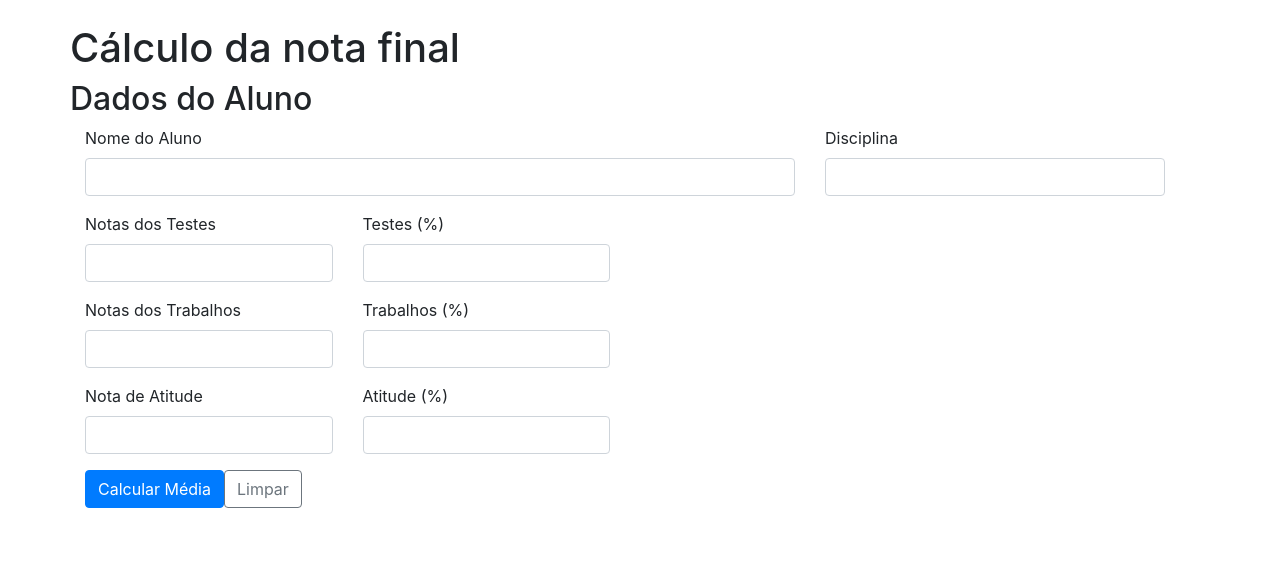
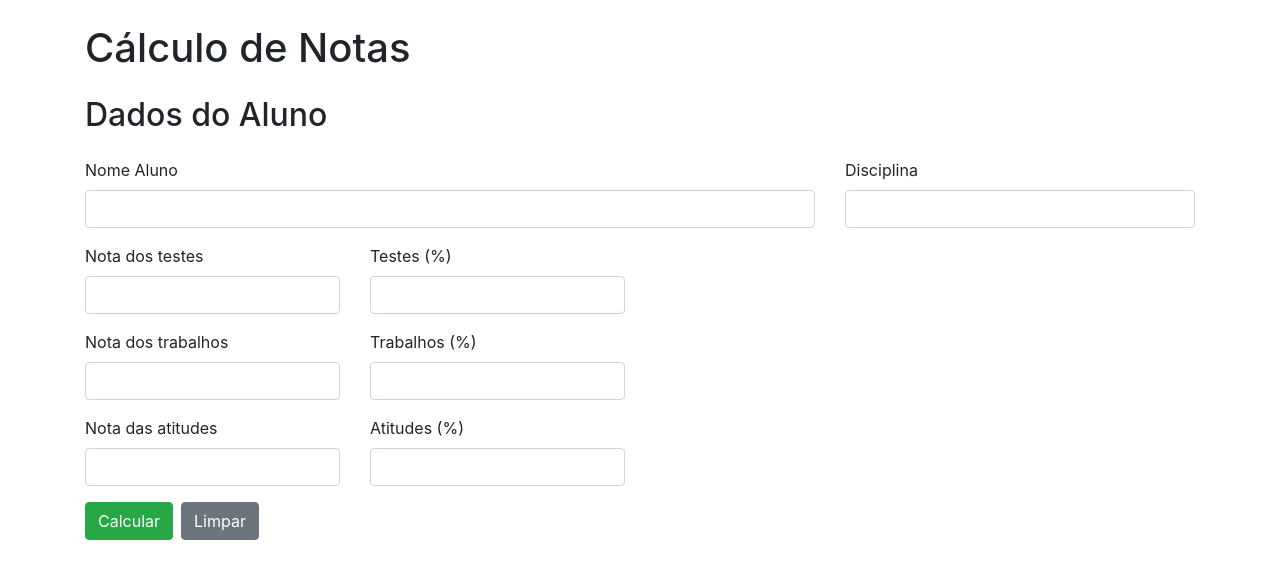
Before and after one commit to Rompante/REACT-APP-1, a React (Vite) app: page / in a window 1280 px wide. Shown: the top 578 px of the page. Built offline with nearby package versions, Linux system fonts and the light colour scheme.

Commit message:
atualização

```diff
--- a/src/Notas.jsx
+++ b/src/Notas.jsx
@@ -1,172 +1,248 @@
 import React, { useState } from 'react';
-
-
 
 function Notas() {
 
     const [formData, setFormData] = useState({
-        nome: '',
+        nomeAluno: '',
         disciplina: '',
-        notasTestes: '',
-        testes: '',
-        notasTrabalhos: '',
-        trabalhos: '',
-        notaAtitude: '',
-        atitude: ''
-    });
+        notaTestes: '',
+        testesPC: '',
+        notaTrabalhos: '',
+        trabalhosPC: '',
+        notaAtitudes: '',
+        atitudes: '',
+        atitudesPC: '',
+    })
 
-    function controlNotasTestes(e) {
-        const value = e.target.value;
-        if (value < 0) {
-            setFormData({ ...formData, notasTestes: 0 });
-        } else if (value > 20) {
-            setFormData({ ...formData, notasTestes: 20 });
+    const [notas, setNotas] = useState([])
+
+    const [dadosSubmetidos, setDadosSubmetidos] = useState(null);
+
+    function handleSubmit(e) {
+        e.preventDefault();
+
+        const novaNota = {
+            id: Date.now(),
+            nomeAluno: formData.nomeAluno,
+            disciplina: formData.disciplina,
+            notaTestes: formData.notaTestes,
+            testesPC: formData.testesPC,
+            notaTrabalhos: formData.notaTrabalhos,
+            trabalhosPC: formData.trabalhosPC,
+            notaAtitudes: formData.notaAtitudes,
+            atitudesPC: formData.atitudesPC,
+        };
+
+        setNotas([...notas, novaNota]);
+
+        // MOSTRAR DADOS NO CARD
+        setDadosSubmetidos(novaNota);
+    }
+
+    function novaNota() {
+        const novaNota = {
+            id: Date.now(), // gera um ID único com base no timestamp
+            nomeAluno: formData.nomeAluno,
+            disciplina: formData.disciplina,
+            notaTestes: formData.notaTestes,
+            testesPC: formData.testesPC,
+            notaTrabalhos: formData.notaTrabalhos,
+            trabalhosPC: formData.trabalhosPC,
+            notaAtitudes: formData.notaAtitudes,
+            atitudes: formData.atitudes,
+        };
+        setFormData(novaNota);
+        setNotas([...notas, novaNota]);
+        setDadosSubmetidos(null);
+    }
+
+    function limparFormulario() {
+        setFormData({ id: '', nomeAluno: '', disciplina: '', notaTestes: '', testesPC: '', testesPC: '', notaTrabalhos: '', trabalhosPC: '', notaAtitudes: '', atitudes: '', atitudesPC: '' });
+        setDadosSubmetidos(null);
+    }
+
+    function eliminaNota(id) {
+        setNotas(notas.filter((notas) => notas.id !== id));
+    }
+
+    function eliminaLista() {
+        setNotas([])
+    }
+
+    function calcularNotaFinal(dados) {
+        return (
+            (Number(dados.notaTestes) * Number(dados.testesPC) / 100) +
+            (Number(dados.notaTrabalhos) * Number(dados.trabalhosPC) / 100) +
+            (Number(dados.notaAtitudes) * Number(dados.atitudesPC) / 100)
+        ).toFixed(1);
+    }
+
+    function aprovacao(dados) {
+        const notaFinal = calcularNotaFinal(dados);
+
+        if (notaFinal >= 9.5) {
+            return "Aprovado";
         } else {
-            setFormData({ ...formData, notasTestes: value });
-        }
-    }
-    function controlTestes(e) {
-        const value = e.target.value;
-        if (value < 0) {
-            setFormData({ ...formData, testes: 0 });
-        } else if (value > 100) {
-            setFormData({ ...formData, testes: 100 });
-        } else {
-            setFormData({ ...formData, testes: value });
-        }
-    }
-    function controlNotasTrabalhos(e) {
-        const value = e.target.value;
-        if (value < 0) {
-            setFormData({ ...formData, notasTrabalhos: 0 });
-        } else if (value > 20) {
-            setFormData({ ...formData, notasTrabalhos: 20 });
-        } else {
-            setFormData({ ...formData, notasTrabalhos: value });
-        }
-    }
-    function controlTrabalhos(e) {
-        const value = e.target.value;
-        if (value < 0) {
-            setFormData({ ...formData, trabalhos: 0 });
-        } else if (value > 100) {
-            setFormData({ ...formData, trabalhos: 100 });
-        } else {
-            setFormData({ ...formData, trabalhos: value });
-        }
-    }
-    function controlNotaAtitude(e) {
-        const value = e.target.value;
-        if (value < 0) {
-            setFormData({ ...formData, notaAtitude: 0 });
-        } else if (value > 20) {
-            setFormData({ ...formData, notaAtitude: 20 });
-        } else {
-            setFormData({ ...formData, notaAtitude: value });
+            return "Reprovado";
         }
     }
 
-    function controlAtitude(e) {
-        const value = e.target.value;
-        if (value < 0) {
-            setFormData({ ...formData, atitude: 0 });
-        } else if (value > 100) {
-            setFormData({ ...formData, atitude: 100 });
-        } else {
-            setFormData({ ...formData, atitude: value });
-        }
-    }
+    return (
 
-    function mediaTresNotas(e) {
-        e.preventDefault();
-        const media = (parseFloat(formData.notasTestes) + parseFloat(formData.notasTrabalhos) + parseFloat(formData.notaAtitude)) / 3;
-        alert(`A média das três notas é: ${media.toFixed(2)}`);
-        if (media >= 9.5) {
-            alert('Aprovado!');
-        } else {
-            alert('Reprovado!');
-        }
-    }
+        <div className="mt-4 row">
+            <h1 className="col-12 mb-4">Cálculo de Notas</h1>
+            <h2 className='col-12 mb-4'>Dados do Aluno</h2>
 
-    function limparFormulario() {
-        setFormData({
-            nome: '',
-            disciplina: '',
-            notasTestes: '',
-            testes: '',
-            notasTrabalhos: '',
-            trabalhos: '',
-            notaAtitude: '',
-            atitude: ''
-        });
-    }
+            <div className="col-8">
+                <form onSubmit={handleSubmit}>
+                    {/* Cada campo é controlado — o valor vem do estado React */}
+                    <div className="form-group">
+                        <label>Nome Aluno</label>
+                        <input type="text" className="form-control" value={formData.nomeAluno} onChange={(e) =>
 
-
-    return (
-        <div className="mt-4 row">
-
-            <div className="w-100">
-                <h1>Cálculo da nota final</h1>
-                <h2>Dados do Aluno</h2>
+                            setFormData({ ...formData, nomeAluno: e.target.value })} required />
                     </div>
-
-            <form className="col-12 row">
-                <div className="col-8">
-                    <div className="form-group">
-                        <label>Nome do Aluno</label>
-                        <input type="text" className="form-control" value={formData.nome} onChange={(e) =>
-                            setFormData({ ...formData, nome: e.target.value })} required />
-                    </div>
+                </form>
             </div>
 
             <div className="col-4">
+                <form onSubmit={handleSubmit}>
+                    {/* Cada campo é controlado — o valor vem do estado React */}
                     <div className="form-group">
                         <label>Disciplina</label>
                         <input type="text" className="form-control" value={formData.disciplina} onChange={(e) =>
+
                             setFormData({ ...formData, disciplina: e.target.value })} required />
-
                     </div>
+                </form>
             </div>
 
             <div className="col-3">
+                <form onSubmit={handleSubmit}>
+                    {/* Cada campo é controlado — o valor vem do estado React */}
                     <div className="form-group">
-                        <label>Notas dos Testes</label>
-                        <input type="number" className="form-control" value={formData.notasTestes} onChange={controlNotasTestes} required />
+                        <label>Nota dos testes</label>
+                        <input type="number" min="0" max="20" className="form-control" value={formData.notaTestes} onChange={(e) =>
+
+                            setFormData({ ...formData, notaTestes: e.target.value })} required />
+
                     </div>
-
-                    <div className="form-group">
-                        <label>Notas dos Trabalhos</label>
-                        <input type="number" className="form-control" value={formData.notasTrabalhos} onChange={controlNotasTrabalhos} required />
-                    </div>
-
-                    <div className="form-group">
-                        <label>Nota de Atitude</label>
-                        <input type="number" className="form-control" value={formData.notaAtitude} onChange={controlNotaAtitude} required />
-                    </div>
-                <button type="submit" className="btn btn-primary" onClick={mediaTresNotas}>Calcular Média</button>
-                <button type="button" className="btn btn-outline-secondary"
-                        onClick={limparFormulario}>Limpar</button>
+                </form>
             </div>
 
             <div className="col-3">
+                <form onSubmit={handleSubmit}>
+                    {/* Cada campo é controlado — o valor vem do estado React */}
                     <div className="form-group">
                         <label>Testes (%)</label>
-                        <input type="number" className="form-control" value={formData.testes} onChange={controlTestes} required />
+                        <input type="number" min="0" max="100" className="form-control" value={formData.testesPC} onChange={(e) =>
+
+                            setFormData({ ...formData, testesPC: e.target.value })} required />
                     </div>
+                </form>
+            </div>
+
+            <div className="col-6">
+            </div>
+
+            <div className="col-3">
+                <form onSubmit={handleSubmit}>
+                    {/* Cada campo é controlado — o valor vem do estado React */}
+                    <div className="form-group">
+                        <label>Nota dos trabalhos</label>
+                        <input type="number" min="0" max="20" className="form-control" value={formData.notaTrabalhos} onChange={(e) =>
+
+                            setFormData({ ...formData, notaTrabalhos: e.target.value })} required />
+                    </div>
+                </form>
+            </div>
+            <div className="col-3">
+                <form onSubmit={handleSubmit}>
+                    {/* Cada campo é controlado — o valor vem do estado React */}
                     <div className="form-group">
                         <label>Trabalhos (%)</label>
-                        <input type="number" className="form-control" value={formData.trabalhos} onChange={controlTrabalhos} required />
+                        <input type="number" min="0" max="100" className="form-control" value={formData.trabalhosPC} onChange={(e) =>
+
+                            setFormData({ ...formData, trabalhosPC: e.target.value })} required />
+                    </div>
+                </form>
             </div>
 
+            <div className="col-6">
+            </div>
+
+            <div className="col-3">
+                <form onSubmit={handleSubmit}>
+                    {/* Cada campo é controlado — o valor vem do estado React */}
                     <div className="form-group">
-                        <label>Atitude (%)</label>
-                        <input type="number" className="form-control" value={formData.atitude} onChange={controlAtitude} required />
+                        <label>Nota das atitudes</label>
+                        <input type="number" min="0" max="20" className="form-control" value={formData.notaAtitudes} onChange={(e) =>
+
+                            setFormData({ ...formData, notaAtitudes: e.target.value })} required />
+                    </div>
+                </form>
+            </div>
+            <div className="col-3">
+                <form onSubmit={handleSubmit}>
+                    {/* Cada campo é controlado — o valor vem do estado React */}
+                    <div className="form-group">
+                        <label>Atitudes (%)</label>
+                        <input type="number" min="0" max="100" className="form-control" value={formData.atitudesPC} onChange={(e) =>
+
+                            setFormData({ ...formData, atitudesPC: e.target.value })} required />
+                    </div>
+                </form>
+            </div>
+
+            <div className="col-12">
+                {/* Botões de ação */}
+                <button className="btn btn-success mr-2" onClick={handleSubmit}>
+                    Calcular
+                </button>
+                <button className="btn btn-secondary mr-2" onClick={limparFormulario}>
+                    Limpar
+                </button>
+            </div>
+
+            <div className="col-6">
+                {dadosSubmetidos && (
+                    <div className="card mt-4">
+                        <div className="card-body">
+                            <h5 className="card-title">Dados Recebidos</h5>
+                            <p><strong>Nome do Aluno:</strong> {dadosSubmetidos.nomeAluno}</p>
+                            <p><strong>Nota dos Testes:</strong> {dadosSubmetidos.notaTestes}</p>
+                            <p><strong>(%) Testes:</strong> {dadosSubmetidos.testesPC}</p>
+                            <p><strong>Nota dos Trabalhos:</strong> {dadosSubmetidos.notaTrabalhos}</p>
+                            <p><strong>(%) Trabalhos:</strong> {dadosSubmetidos.trabalhosPC}</p>
+                            <p><strong>Nota das Atitudes:</strong> {dadosSubmetidos.notaAtitudes}</p>
+                            <p><strong>(%) Atitudes:</strong> {dadosSubmetidos.atitudesPC}</p>
+                            <p><strong>Nota Final:</strong> {calcularNotaFinal(dadosSubmetidos)}</p>
+                            <p><strong>Resultado:</strong> {aprovacao(dadosSubmetidos)}</p>
                         </div>
                     </div>
+                )}
+            </div>
 
-            </form>
+            <ul className="col-12 list-group mt-4">
+                {notas.map((nota) => (
+                    <li key={nota.id} className="list-group-item">
+                        <p><strong>Nome:</strong> {nota.nomeAluno}</p>
+                        <p><strong>Nota do Teste:</strong> {nota.notaTestes}</p>
+                        <p><strong>(%) Teste:</strong> {nota.testesPC}</p>
+                        <p><strong>Nota dos Trabalhos:</strong> {nota.notaTrabalhos}</p>
+                        <p><strong>(%) Trabalhos:</strong> {nota.trabalhosPC}</p>
+                        <p><strong>Nota das Atitudes:</strong> {nota.notaAtitudes}</p>
+                        <p><strong>(%) Atitudes:</strong> {nota.atitudesPC}</p>
+                        <p><strong>Nota Final:</strong> {calcularNotaFinal(nota)}</p>
+                        <p><strong>Resultado:</strong> {aprovacao(nota)}</p>
+                        <button type="button" className="btn btn-outline-danger mt-2" onClick={() => eliminaNota(nota.id)}>
+                            Eliminar
+                        </button>
+                    </li>
+
+                ))}
+            </ul>
         </div>
-    )
+    );
 }
-
 export default Notas;
```
Lines whose indentation alone changed are shown as unchanged.
